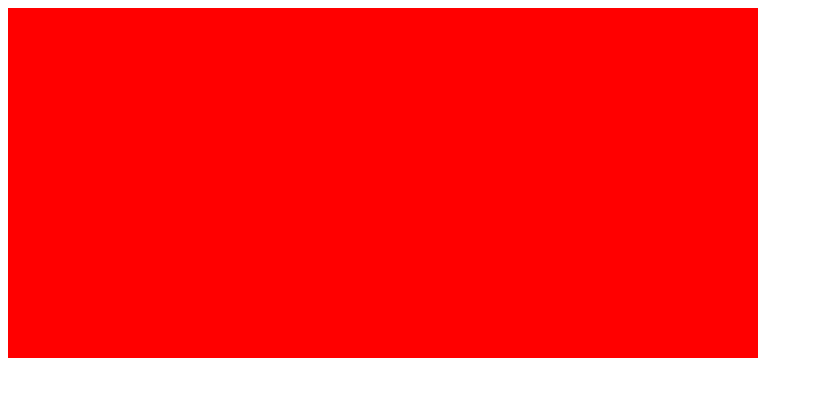
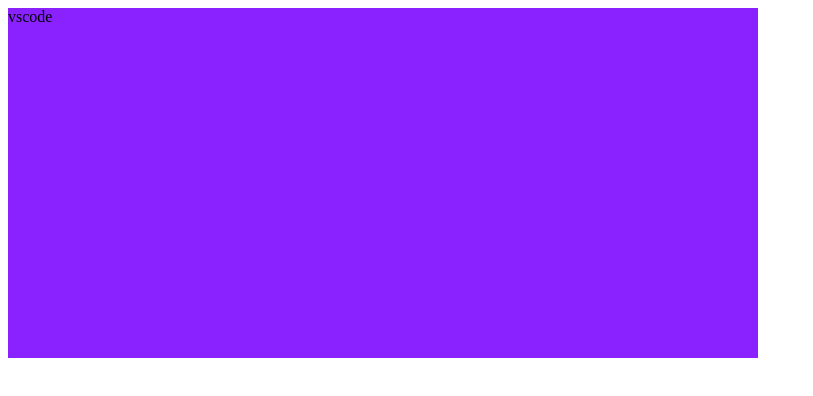
Before and after one commit to iiauroraii/dev_html, a plain HTML site: page index.html in a window 1280 px wide. Shown: the whole page, without its empty margins (0-813 px from the left). Drawn offline with Linux system fonts and the light colour scheme.

Commit message:
텍스트문구추

```diff
--- a/index.html
+++ b/index.html
@@ -4,7 +4,8 @@
 </title>
     </head>
     <body>
-    <div style="width: 750px; height:350px; background-color: red;">
+    <div style="width: 750px; height:350px; background-color: #8a22ff;">
+        <p style="color:width: white">vscode</p>
     </div>
 
     </body>
```
